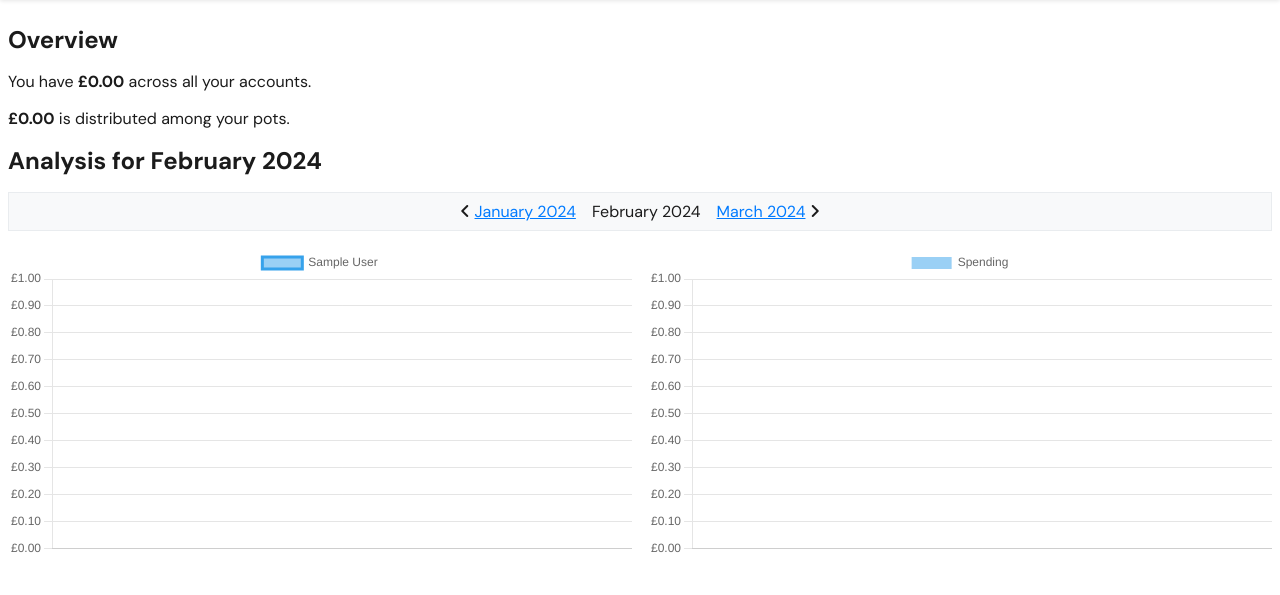
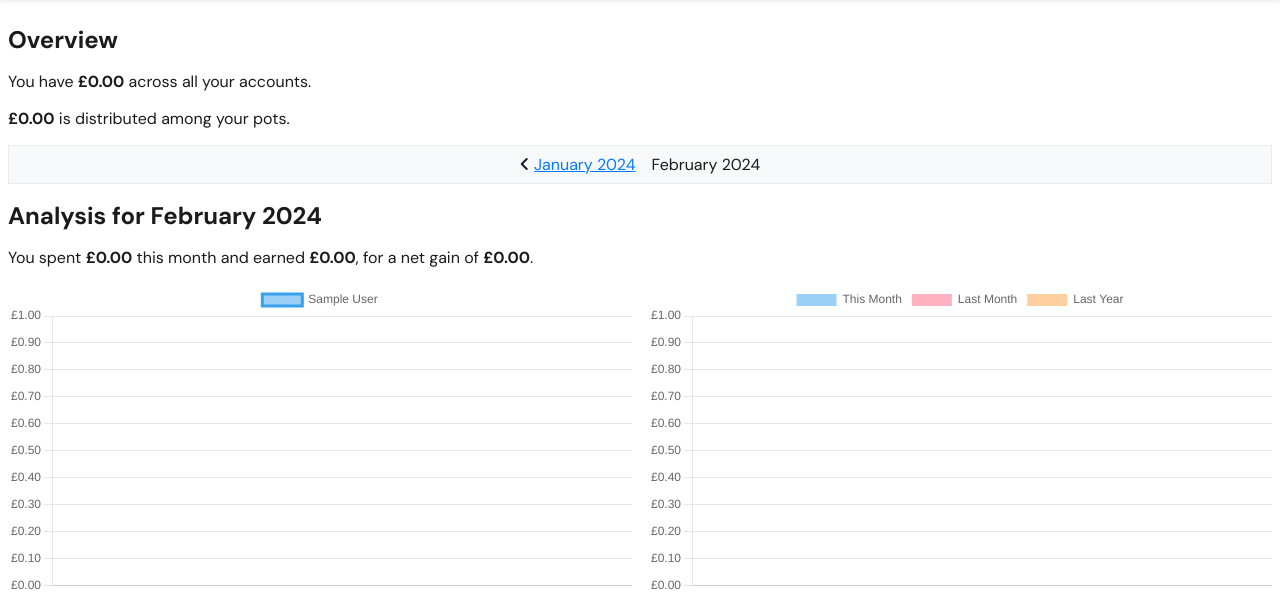
Before and after one commit to lowercasename/tuppence, a Flask app: page / in a window 1280 px wide. Shown: the part 54-649 px from the top of the page. Run offline with Flask 3, Linux system fonts and the light colour scheme; the visitor is signed in with stand-in values (Sample User, id 1); data comes from the database, SQL or seed files in the repository; data that the repository does not hold is empty; some libraries are stand-ins or nearby versions.

Commit message:
Improve charts

```diff
--- a/app/__init__.py
+++ b/app/__init__.py
@@ -22,16 +22,20 @@ def make_session_permanent():
 
 @app.context_processor
 def inject_month_year():
+    path = request.path
     month = validate_month(request.args.get('m'))
     year = validate_year(request.args.get('y'))
     current_datetime = datetime.strptime(f'{year}-{month}', '%Y-%m')
     current_label = current_datetime.strftime("%B %Y")
     next_month = current_datetime + relativedelta.relativedelta(months=1)
+    next_label = next_month.strftime("%B %Y")
+    next_url = f'{path}?m={next_month.month}&y={next_month.year}'
+    if next_month > datetime.now():
+        next_month = None
+        next_label = None
+        next_url = None
     previous_month = current_datetime - relativedelta.relativedelta(months=1)
-    next_label = next_month.strftime("%B %Y")
     previous_label = previous_month.strftime("%B %Y")
-    path = request.path
-    next_url = f'{path}?m={next_month.month}&y={next_month.year}'
     previous_url = f'{path}?m={previous_month.month}&y={previous_month.year}'
 
     # Other fields
--- a/app/static/js/overview.js
+++ b/app/static/js/overview.js
@@ -45,10 +45,20 @@ new Chart(categoriesCtx, {
     type: 'bar',
     data: {
         labels: categoriesData.map(a => a.name),
-        datasets: [{
-            label: 'Spending',
-            data: categoriesData.map(a => Math.abs(a.amount / 100)),
-        }]
+        datasets: [
+            {
+                label: 'This Month',
+                data: categoriesData.map(a => Math.abs(a.amount / 100)),
+            },
+            {
+                label: 'Last Month',
+                data: lastMonthCategoriesData.map(a => Math.abs(a.amount / 100)),
+            },
+            {
+                label: 'Last Year',
+                data: lastYearCategoriesData.map(a => Math.abs(a.amount / 100)),
+            },
+        ]
     },
     options: {
         scales: {
--- a/app/templates/overview.html
+++ b/app/templates/overview.html
@@ -10,15 +10,19 @@
 
 <p><strong>{{ pot_balance | price }}</strong> is distributed among your pots.</p>
 
-<h2>Analysis for {{ current_month }}</h2>
-
 <nav id="month-nav" hx-boost="true">
     <ul>
         <li><i class="fa-solid fa-angle-left"></i> <a href="{{ previous_url }}">{{ previous_month }}</a></li>
         <li>{{ current_month }}</li>
-        <li><a href="{{ next_url }}">{{ next_month }}</a> <i class="fa-solid fa-angle-right"></i></li>
+        {% if next_month %}
+            <li><a href="{{ next_url }}">{{ next_month }}</a> <i class="fa-solid fa-angle-right"></i></li>
+        {% endif %}
     </ul>
 </nav>
+
+<h2>Analysis for {{ current_month }}</h2>
+
+<p>You spent <strong>{{ month_expenses | price }}</strong> this month and earned <strong>{{ month_income | price }}</strong>, for a net {% if month_expenses > month_income %}loss{% else %}gain{% endif %} of <strong>{{ month_balance | price }}</strong>.</p>
 
 <div class="grid">
     <div>
@@ -33,6 +37,8 @@
 // These have to be var because HTMX re-evaluates the script tag
 // when using hx-boost
 var categoriesData = {{ categories_chart | safe }}
+var lastYearCategoriesData = {{ last_year_categories_chart | safe }}
+var lastMonthCategoriesData = {{ last_month_categories_chart | safe }}
 var balanceData = {{ balance_chart | safe }}
 </script>
 
--- a/routes/overview.py
+++ b/routes/overview.py
@@ -1,12 +1,15 @@
 from datetime import datetime
 import json
+
 from app import app
+from dateutil import relativedelta
 from flask import render_template, request
 from lib.auth import with_auth
 from lib.charts import balance_history, categories_by_month
 from lib.date import validate_month, validate_year
 from models.account import Account
 from models.pot import Pot
+from models.transaction import Transaction
 
 @app.route('/')
 @with_auth
@@ -15,12 +18,39 @@ def overview():
     year = validate_year(request.args.get('y'))
     a = Account.get_all()
     p = Pot.get_all()
+    t = Transaction.get_all(month, year)
     account_balance = 0
     pot_balance = 0
     for account in a:
         account_balance += account.balance
     for pot in p:
         pot_balance += pot.balance
+    month_expenses = 0
+    month_income = 0
+    month_balance = 0
+    for transaction in t:
+        if transaction.amount > 0:
+            month_income += transaction.amount
+        else:
+            month_expenses += transaction.amount
+    month_balance = month_income + month_expenses
+    month_expenses = abs(month_expenses)
     balance_chart = json.dumps(balance_history(month, year))
     categories_chart = json.dumps(categories_by_month(month, year))
-    return render_template('overview.html', accounts=a, pots=p, account_balance=account_balance, pot_balance=pot_balance, balance_chart=balance_chart, categories_chart=categories_chart)
+    last_year_categories_chart = json.dumps(categories_by_month(month, year - 1))
+    current_datetime = datetime.strptime(f'{year}-{month}', '%Y-%m')
+    last_month = current_datetime - relativedelta.relativedelta(months=1)
+    last_month_categories_chart = json.dumps(categories_by_month(last_month.month, last_month.year))
+    return render_template('overview.html',
+                            accounts=a,
+                            pots=p,
+                            account_balance=account_balance,
+                            pot_balance=pot_balance,
+                            balance_chart=balance_chart,
+                            categories_chart=categories_chart,
+                            last_year_categories_chart=last_year_categories_chart,
+                            last_month_categories_chart=last_month_categories_chart,
+                            month_expenses=month_expenses,
+                            month_income=month_income,
+                            month_balance=month_balance
+                        )
```
Also changed, not shown: app/templates/transactions.html (+5 -3 lines).
